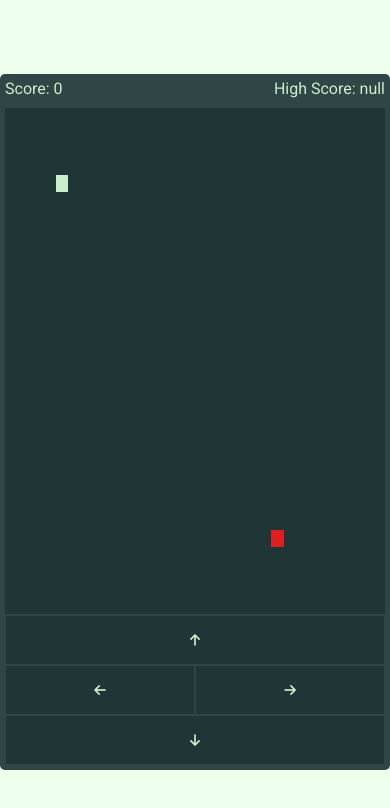
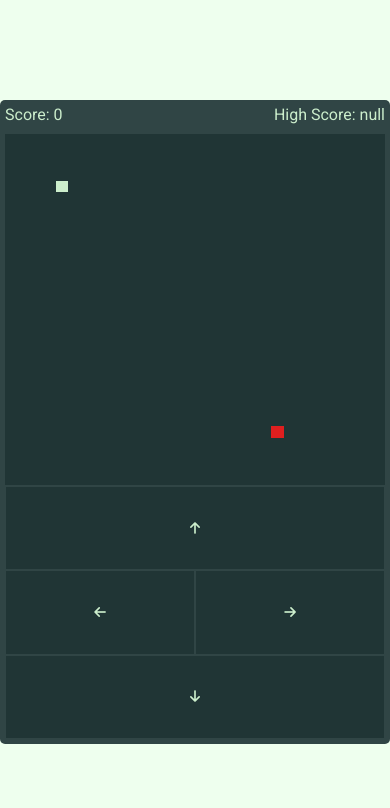
Before and after one commit to Lowtierre/snake, a plain HTML site: page index.html in a window 390 px wide. Drawn offline with Linux system fonts and the light colour scheme.

Commit message:
adjustments for mobile

```diff
--- a/style.css
+++ b/style.css
@@ -62,7 +62,7 @@ body {
 
 @media screen and (max-width: 768px) {
     .container {
-        width: 100%;
+        width: 100vw;
         display: flex;
         flex-direction: column;
         align-items: center;
@@ -70,8 +70,11 @@ body {
     .scores, .controls, .playboard {
         width: 100%;
     }
+    .playboard {
+        height: 90vw;
+    }
     .controls {
-        grid-template: 50px 50px 50px / 50% 50%;
+        grid-template: 10vh 10vh 10vh / 50% 50%;
     }
     .up {
         grid-area: 1 / 1 / 2 / 4;
```
